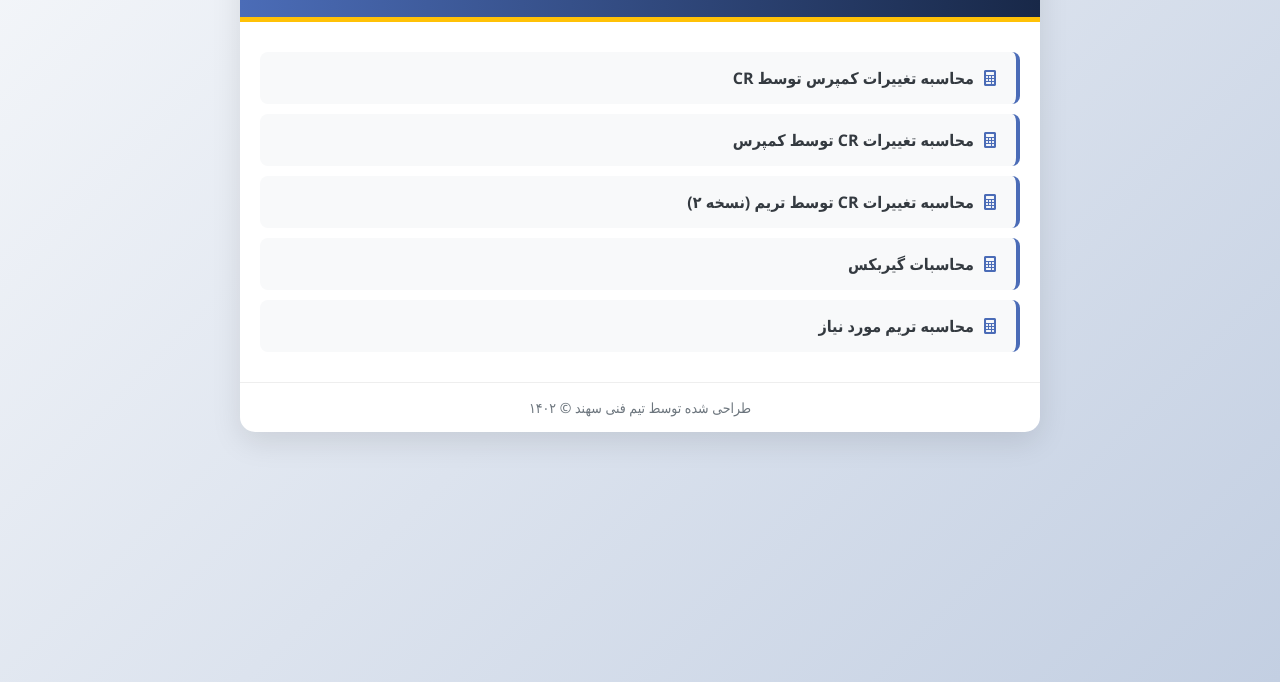
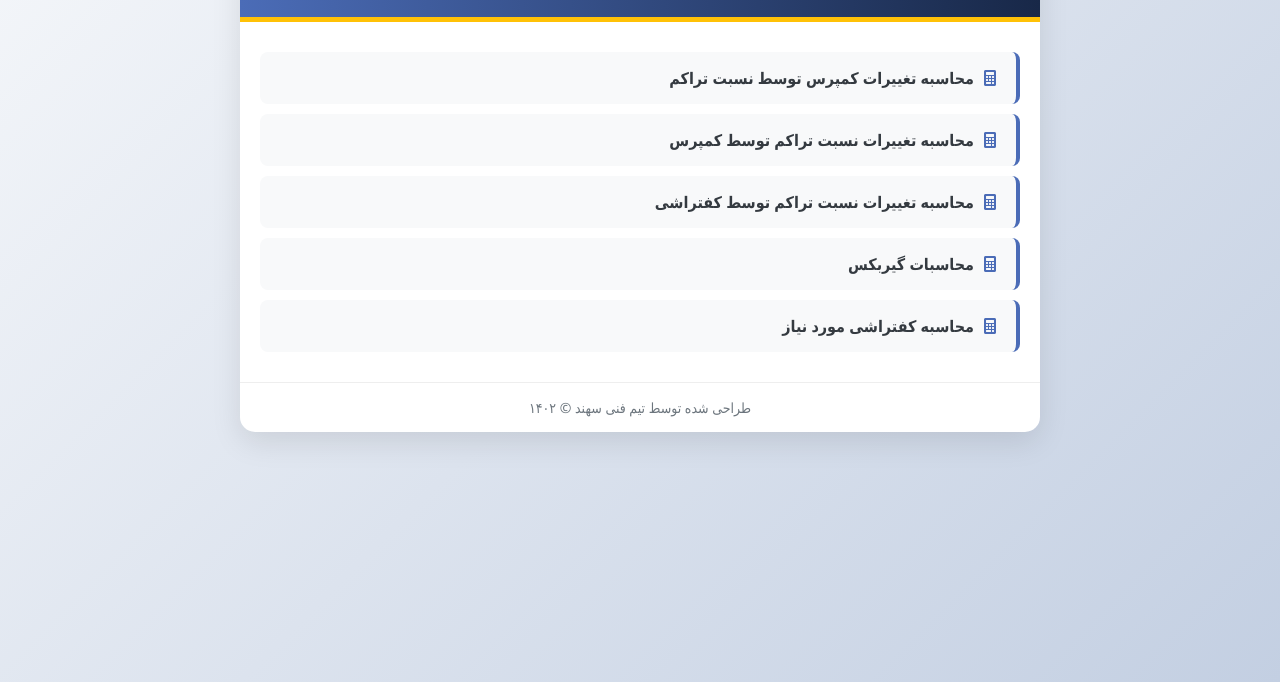
Before and after one commit to pkhtami/Gearbox, a plain HTML site: page index.html in a window 1280 px wide. Shown: the part 118-800 px from the top of the page. Drawn offline with Linux system fonts and the light colour scheme.

Commit message:
Add files via upload

```diff
--- a/index.html
+++ b/index.html
@@ -119,11 +119,11 @@
     <script>
         // لیست فایل ها با نام های فارسی
         const files = [
-            { name: "محاسبه تغییرات کمپرس توسط CR", file: "compress change by cr.html" },
-            { name: "محاسبه تغییرات CR توسط کمپرس", file: "cr change by compress.html" },
-            { name: "محاسبه تغییرات CR توسط تریم (نسخه ۲)", file: "cr change by trim v2.html" },
+            { name: "محاسبه تغییرات کمپرس توسط نسبت تراکم", file: "compress change by cr.html" },
+            { name: "محاسبه تغییرات نسبت تراکم توسط کمپرس", file: "cr change by compress.html" },
+            { name: "محاسبه تغییرات نسبت تراکم توسط کفتراشی", file: "cr change by trim v2.html" },
             { name: "محاسبات گیربکس", file: "gearbox calculation.html" },
-            { name: "محاسبه تریم مورد نیاز", file: "required trim.html" }
+            { name: "محاسبه کفتراشی مورد نیاز", file: "required trim.html" }
         ];
 
         // دریافت لیست فایل ها
```
